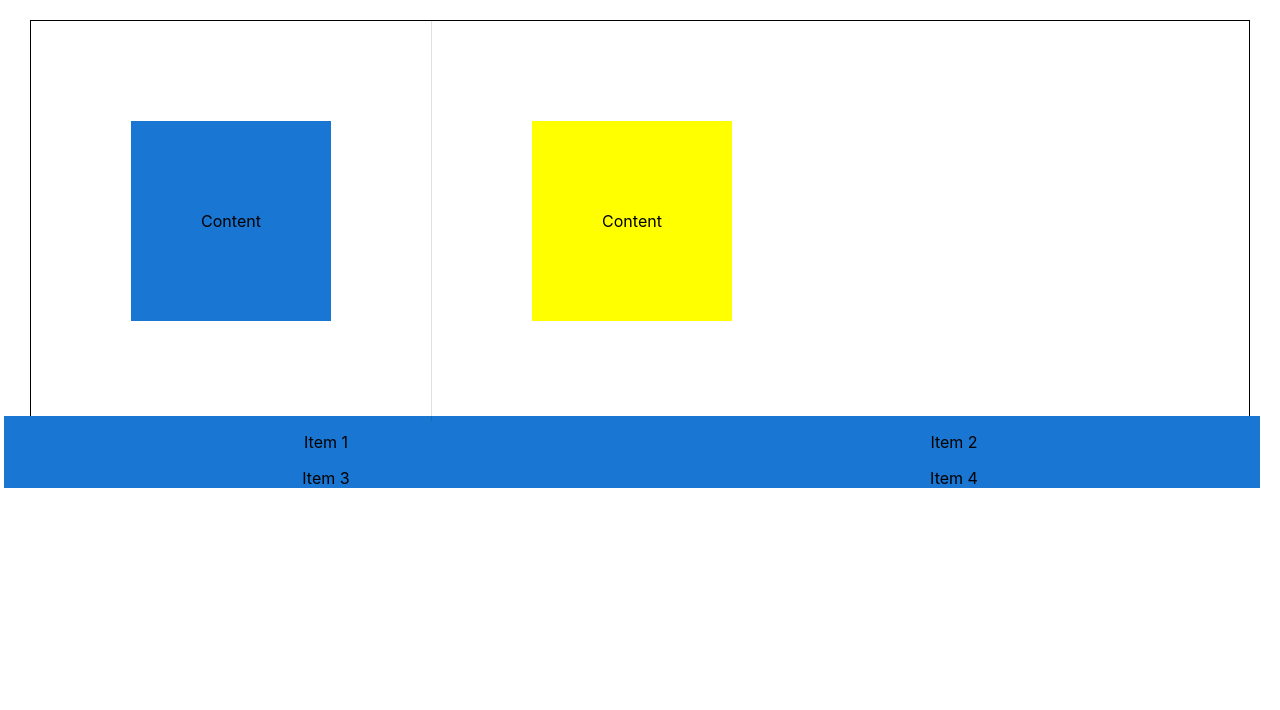
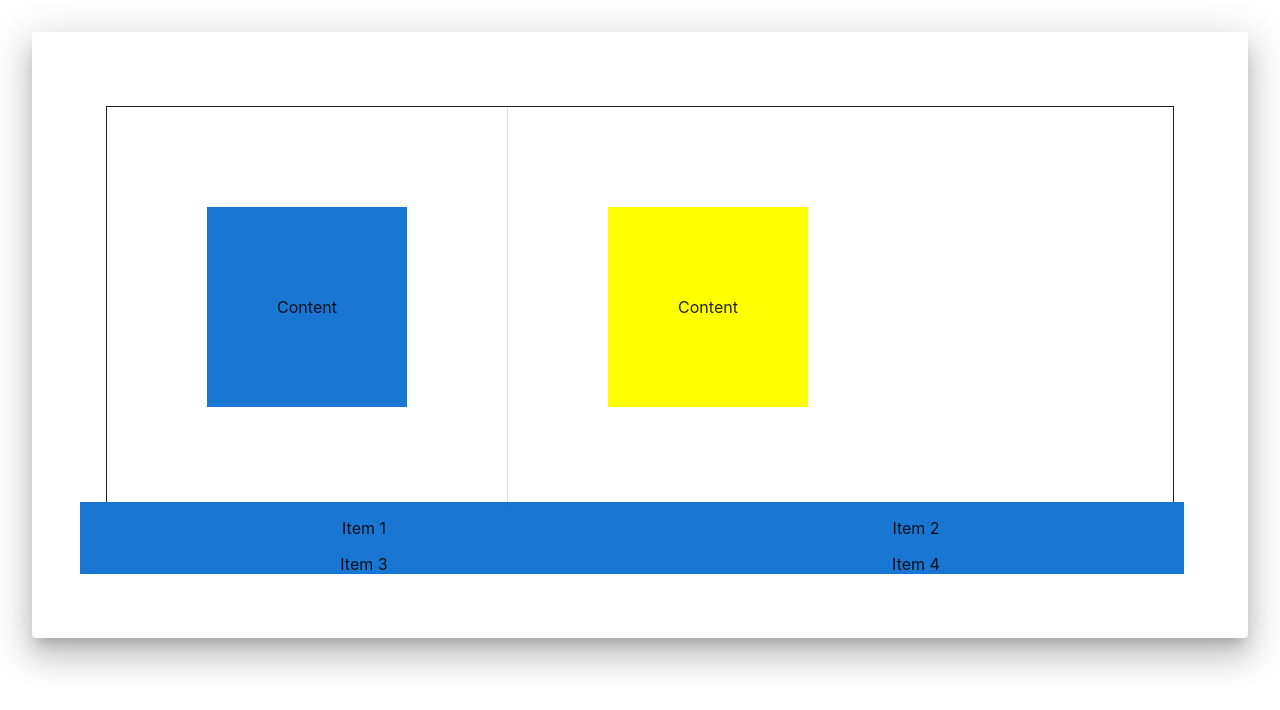
Before and after one commit to sam13007/material_UI, a React (Create React App) app: page / in a window 1280 px wide. Shown: the top 710 px of the page. Built offline with nearby package versions, Linux system fonts and the light colour scheme.

Commit message:
Paper commit

```diff
--- a/src/components/BoxMui.jsx
+++ b/src/components/BoxMui.jsx
@@ -1,9 +1,9 @@
-import { Box, Divider, Stack, Grid } from "@mui/material";
+import { Box, Divider, Stack, Grid, Paper } from "@mui/material";
 import React from "react";
 
 function BoxMui() {
   return (
-    <div style={{ margin: "20px" }}>
+    <Paper style={{ padding: "64px", margin: "32px" }} elevation={20}>
       <Stack
         sx={{ border: "1px  solid", margin: "10px" }}
         direction="row"
@@ -50,7 +50,7 @@ function BoxMui() {
           <Box>Item 4</Box>
         </Grid>
       </Grid>
-    </div>
+    </Paper>
   );
 }
 
```
